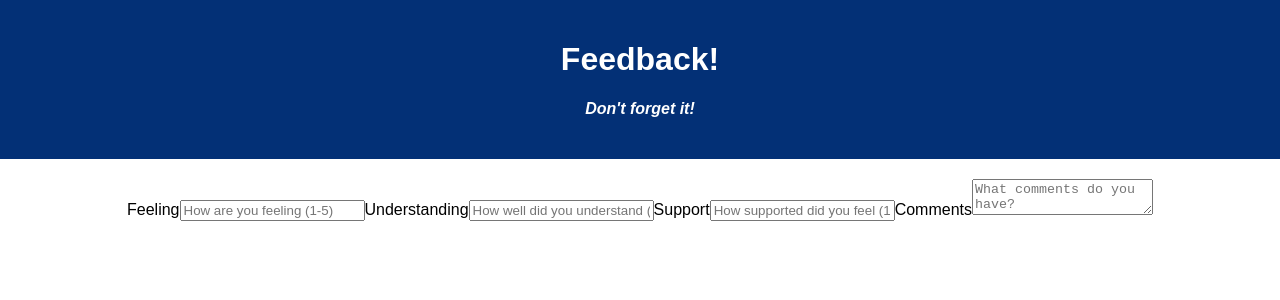
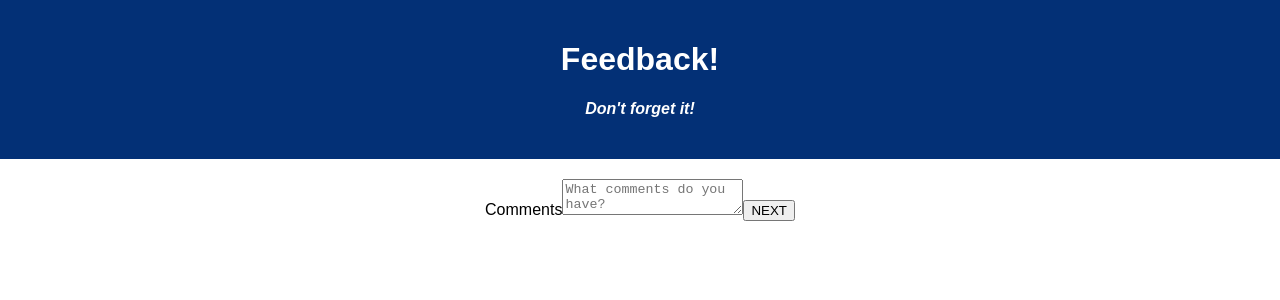
Before and after one commit to ZackariaAntar/React-Redux-Feedback-SPA, a React (Create React App) app: page /#/comments in a window 1280 px wide. Shown: the top 300 px of the page. Built offline with nearby package versions, Linux system fonts and the light colour scheme.

Commit message:
added navigation button to move between feedback form pages.

```diff
--- a/src/components/FeedbackForm/FeedbackForm.jsx
+++ b/src/components/FeedbackForm/FeedbackForm.jsx
@@ -11,21 +11,32 @@ function FeedbackForm() {
 	return (
 		<>
 			<form>
-				<Route>
+				<Route exact path="/">
 					<FeelingField />
+					<button>
+						<Link to="/understanding"> NEXT</Link>
+					</button>
 				</Route>
 
-				<Route>
+				<Route exact path="/understanding">
 					<UnderstandingField />
+					<button>
+						<Link to="/support"> NEXT</Link>
+					</button>
 				</Route>
-				<Route>
-                    <SupportField />
+				<Route exact path="/support">
+					<SupportField />
+					<button>
+						<Link to="/comments"> NEXT</Link>
+					</button>
 				</Route>
 
-				<Route>
+				<Route exact path="/comments">
 					<CommentsField />
+					<button type="submit">
+						 NEXT
+					</button>
 				</Route>
-
 			</form>
 		</>
 	);
```
